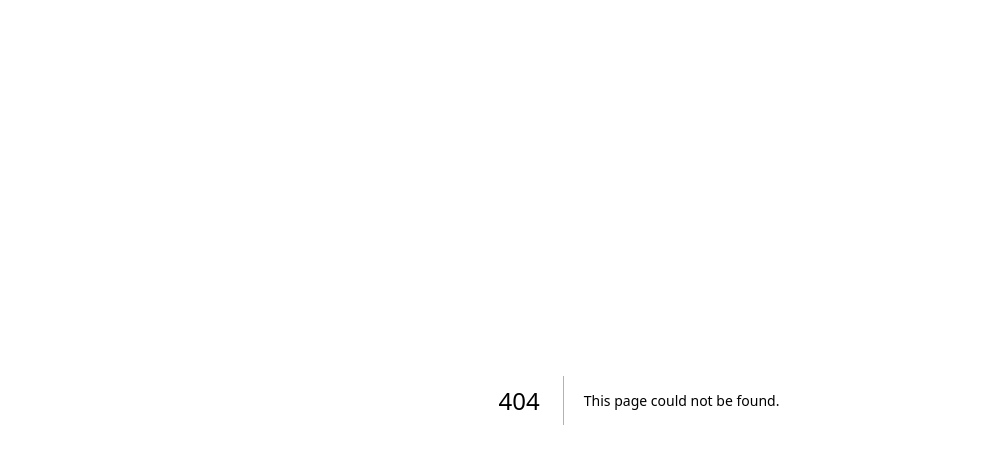
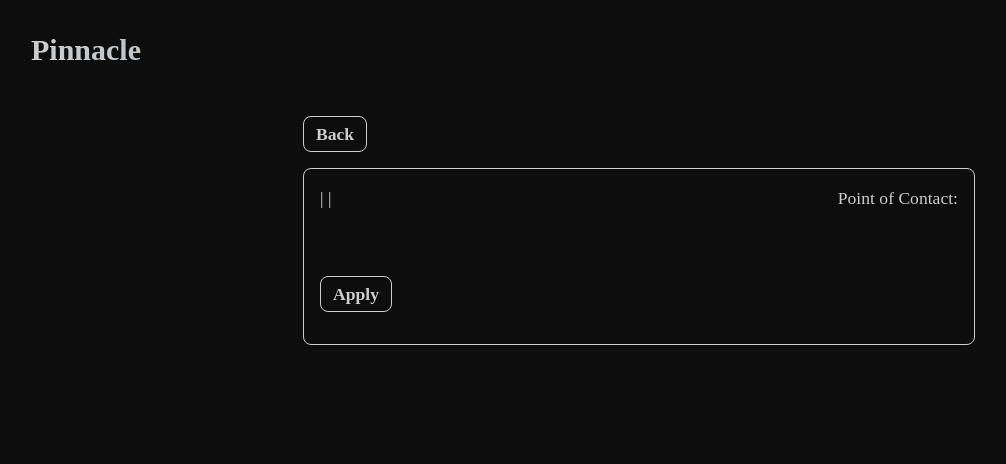
Before and after one commit to marmikpatel19/Pinnacle, a Next.js app: page /jobposting in a window 1280 px wide. Before the commit this address had no page. Shown: the top 464 px of the page, without its empty margins (1-1007 px from the left). Built offline with nearby package versions, Linux system fonts and the light colour scheme.

Commit message:
create job app page

```diff
--- /dev/null
+++ b/src/app/jobposting/page.tsx
@@ -0,0 +1,58 @@
+"use client";
+
+import React from 'react';
+import { useSearchParams, useRouter } from "next/navigation";
+import { Job } from '@/hooks/useCandidate';
+
+export default function JobPosting() {
+  const searchParams = useSearchParams();
+  const title = searchParams.get("title");
+  const company = searchParams.get("company");
+  const pointOfContact = searchParams.get("pointOfContact");
+  const pointOfContactEmail = searchParams.get("pointOfContactEmail");
+  const location = searchParams.get("location");
+  const postedDate = searchParams.get("postedDate");
+  const applied: boolean =  true ? searchParams.get("applied") === 'true' : false;
+  const description = searchParams.get("description");
+
+  const router = useRouter();
+
+  return (
+    <div>
+      <h1 className="text-3xl font-bold ml-8 mt-8 gradient-text">Pinnacle</h1>
+      <div className="max-w-2xl w-full flex flex-col mx-auto">
+        <div>
+            <button
+                onClick={() => router.push('/')}
+                className="mt-4 border rounded-lg py-1 px-3 font-bold rounded self-start text-left mt-12 mb-4 cursor-pointer hover:cursor-pointer"
+            >
+                Back
+            </button>
+        </div>
+        <div className="max-w-2xl w-full mx-auto mb-4 p-4 border rounded-lg">
+            <div className="flex flex-row justify-between">
+                <div className="flex flex-col items-start">
+                    <p className="text-2xl font-bold">{title}</p>
+                    <p>{company} | {location} | {postedDate}</p>
+                    <p className="mt-4 max-w-md">{description}</p>
+                </div>
+                <div className="flex flex-col items-end">
+                    <p>Point of Contact:</p>
+                    <p>{pointOfContact}</p>
+                    <a href={`mailto:${pointOfContactEmail}`} className='underline'>{pointOfContactEmail}</a>
+                </div>
+            </div>
+
+            <button
+                disabled={applied}
+                className={`mt-4 border rounded-lg py-1 px-3 font-bold rounded self-start text-left mt-12 mb-4 ${
+                    applied ? 'text-gray-400 cursor-default' : 'cursor-pointer hover:cursor-pointer'
+                }`}
+            >
+                {applied ? 'Already Applied' : 'Apply'}
+            </button>
+        </div>
+      </div>
+    </div>
+  );
+}
```
